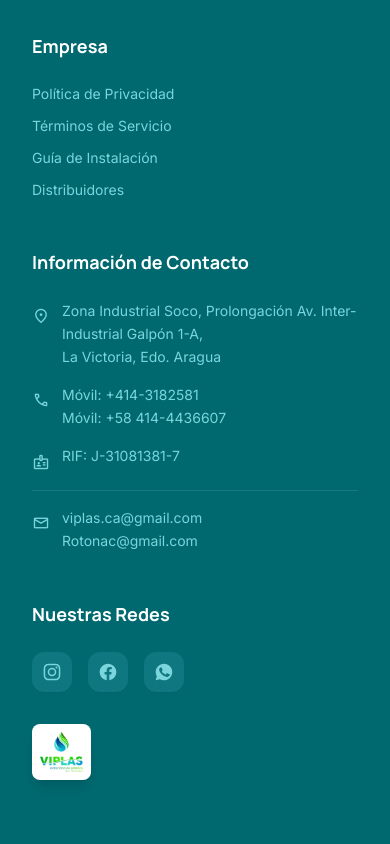
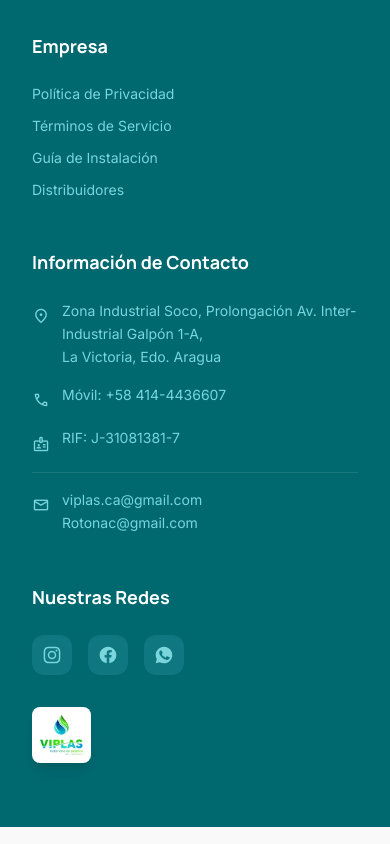
Before and after one commit to msalazarsilva44-creator/Landing-page-rotonac, a React (Vite) app: page / in a window 390 px wide. Shown: the part 5323-6167 px from the top of the page. Built offline with nearby package versions, Linux system fonts and the light colour scheme.

Commit message:
update: remove phone number +58 414-3182581 from footer

```diff
--- a/src/App.jsx
+++ b/src/App.jsx
@@ -500,7 +500,7 @@ function Footer() {
             </a>
             <div className="flex items-start gap-3">
               <span className="material-symbols-outlined text-lg translate-y-0.5">call</span>
-              <span className="leading-relaxed">Móvil: +414-3182581<br />Móvil: +58 414-4436607</span>
+              <span className="leading-relaxed">Móvil: +58 414-4436607</span>
             </div>
             <div className="flex items-start gap-3">
               <span className="material-symbols-outlined text-lg translate-y-0.5">badge</span>
```
